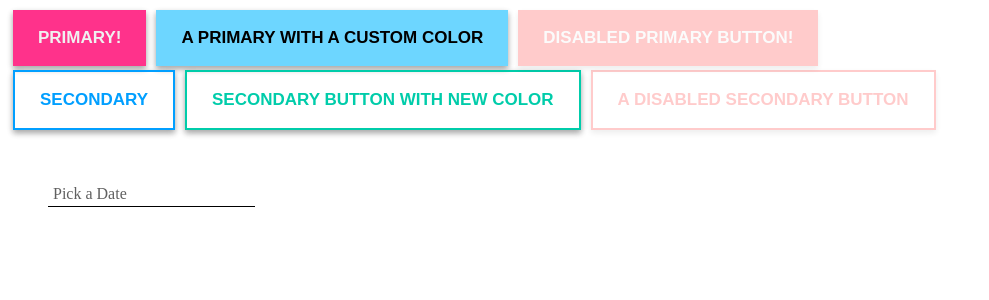
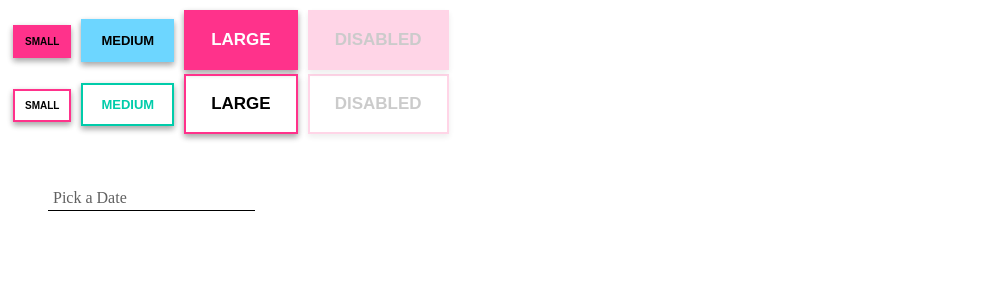
Before and after one commit to pridgey/ppui, a React app: page / in a window 1280 px wide. Shown: the top 300 px of the page, without its empty margins (0-989 px from the left). Built offline with nearby package versions, Linux system fonts and the light colour scheme.

Commit message:
One Button - Start some Date Picker Style

```diff
--- a/src/App.tsx
+++ b/src/App.tsx
@@ -1,47 +1,67 @@
 // react
 import * as React from "react";
 import * as ReactDOM from "react-dom";
-import { DatePicker, PrimaryButton, SecondaryButton } from "./components";
+import { Button, DatePicker } from "./components";
 
 const root = document.getElementById("app") as HTMLElement;
 
 ReactDOM.render(
     <>
-        <PrimaryButton
-            Caption="Primary!"
-            OnClick={() => alert("You clicked the button!")}
+        <Button
+            Caption="Small"
+            OnClick={() => alert("You clicked the best button")}
+            Size="small"
+            TextColor="Black"
         />
-        <PrimaryButton
-            Caption="a primary with a custom color"
-            OnClick={() => alert("You clicked the button 2!")}
-            BackgroundColor="#6DD6FF"
-            TextColor="black"
+        <Button
+            Caption="Medium"
+            OnClick={() => alert("You clicked the best button")}
+            Size="medium"
+            ButtonColor="#6DD6FF"
+            TextColor="Black"
         />
-        <PrimaryButton
-            Caption="Disabled Primary Button!"
-            OnClick={() => alert("You'll never see this.")}
+        <Button
+            Caption="Large"
+            OnClick={() => alert("You clicked the best button")}
+            Size="large"
+            TextColor="White"
+        />
+        <Button
+            Caption="Disabled"
+            OnClick={() => alert("You clicked the best button")}
+            Size="large"
             Disabled={true}
-            BackgroundColor="red"
         />
         <br />
-        <SecondaryButton
-            Caption="Secondary"
-            OnClick={() => alert("You've clicked a secondary button")}
+        <Button
+            Caption="Small"
+            OnClick={() => alert("You clicked the best button")}
+            Size="small"
+            OrdinalType="secondary"
         />
-        <SecondaryButton
-            Caption="Secondary button with new color"
-            OnClick={() => alert("You've clicked another secondary button")}
-            BorderColor="#00CCAA"
+        <Button
+            Caption="Medium"
+            OnClick={() => alert("You clicked the best button")}
+            Size="medium"
+            OrdinalType="secondary"
+            ButtonColor="#00CCAA"
             TextColor="#00CCAA"
         />
-        <SecondaryButton
-            Caption="A disabled secondary button"
-            OnClick={() => alert("You should never see this.")}
+        <Button
+            Caption="Large"
+            OnClick={() => alert("You clicked the best button")}
+            Size="large"
+            OrdinalType="secondary"
+        />
+        <Button
+            Caption="Disabled"
+            OnClick={() => alert("You clicked the best button")}
+            Size="large"
+            OrdinalType="secondary"
             Disabled={true}
-            BorderColor="red"
         />
-        <div style={{ padding: "20px", display: "flex", justifyContent: "space-between"}}>
-            <DatePicker ID="DatePicker1" OnChange={(value) => console.log("The date you have selected: " + value)}/>
+        <div style={{ padding: "20px", display: "flex", justifyContent: "space-between" }}>
+            <DatePicker ID="DatePicker1" OnChange={(value) => console.log("The date you have selected: " + value)} />
         </div>
     </>
     , root);
--- /dev/null
+++ b/src/components/Buttons/Button.tsx
@@ -0,0 +1,109 @@
+import * as React from "react";
+import styled from 'styled-components';
+import { theme } from "../../theming/theme";
+
+export interface IButtonProps {
+    Caption: string;
+    ButtonType?: "button" | "submit" | "reset";
+    OrdinalType?: "primary" | "secondary";
+    TextColor?: string;
+    ButtonColor?: string;
+    Disabled?: boolean;
+    Size?: "small" | "medium" | "large";
+    OnClick: () => void;
+    OnBlur?: (event: React.FocusEvent<HTMLElement>) => void;
+}
+
+interface IButtonStyledProps {
+    TextColor: string;
+    ButtonColor: string;
+    BackgroundColor: string;
+    Size: string;
+    Padding: string;
+}
+
+const StyledButton = styled.button<IButtonStyledProps>`
+    padding: ${(props) => props.Padding};
+    color: ${(props) => props.TextColor};
+    background-color: ${(props) => props.BackgroundColor};
+    border: 2px solid ${(props) => props.ButtonColor};
+    font-weight: 700;
+    font-size: ${(props) => props.Size};
+    text-transform: uppercase;
+    cursor: pointer;
+    box-sizing: border-box;
+    box-shadow: 0 3px 6px rgba(0,0,0,0.16), 0 3px 6px rgba(0,0,0,0.23);
+    margin: 2px 5px;
+
+    &:hover {
+        opacity: 0.8;
+        transition: opacity 0.3s;
+    }
+
+    &:disabled {
+        opacity: 0.2;
+        cursor: not-allowed;
+    }
+`;
+
+export class Button extends React.PureComponent<IButtonProps> {
+    public render() {
+        return (
+            <StyledButton
+                type={this.props.ButtonType || "button"}
+                onClick={this.handleClick}
+                TextColor={this.props.TextColor || "#000"}
+                ButtonColor={this.props.ButtonColor || theme.colorPrimary}
+                disabled={this.props.Disabled}
+                onBlur={this.handleBlur}
+                BackgroundColor={this.calculateBackgroundColor()}
+                Size={this.calculateFontSize()}
+                Padding={this.calculatePadding()}
+            >
+                {this.props.Caption}
+            </StyledButton>
+        );
+    }
+
+    private handleClick = () => {
+        !this.props.Disabled && this.props.OnClick();
+    }
+
+    private handleBlur = (event: React.FocusEvent<HTMLElement>) => {
+        this.props.OnBlur && this.props.OnBlur(event);
+    }
+
+    private calculateFontSize = (): string => {
+        switch (this.props.Size) {
+            case "small":
+                return "10px";
+            case "medium":
+            default:
+                return "13px";
+            case "large":
+                return "17px";
+        }
+    }
+
+    private calculatePadding = (): string => {
+        switch (this.props.Size) {
+            case "small":
+                return "9px 10px";
+            case "medium":
+            default:
+                return "12px 18px";
+            case "large":
+                return "18px 25px";
+        }
+    }
+
+    private calculateBackgroundColor = (): string => {
+        switch (this.props.OrdinalType) {
+            case "primary":
+            default:
+                return this.props.ButtonColor || theme.colorPrimary;
+            case "secondary":
+                return "transparent";
+        }
+    }
+}
--- a/src/components/Buttons/PrimaryButton.tsx
+++ /dev/null
@@ -1,61 +0,0 @@
-import * as React from "react";
-import styled from 'styled-components';
-import { theme } from "../../theming/theme";
-
-export interface IPrimaryButtonProps {
-    Caption: string;
-    ButtonType?: "button" | "submit" | "reset";
-    TextColor?: string;
-    BackgroundColor?: string;
-    Disabled?: boolean;
-    OnClick: () => void;
-}
-
-interface IPrimaryButtonStyledProps {
-    TextColor: string;
-    BackgroundColor: string;
-}
-
-const Button = styled.button<IPrimaryButtonStyledProps>`
-    padding: 18px 25px;
-    color: ${(props) => props.TextColor};
-    background-color: ${(props) => props.BackgroundColor};
-    border: 0;
-    font-weight: 700;
-    font-size: 17px;
-    text-transform: uppercase;
-    cursor: pointer;
-    box-sizing: border-box;
-    box-shadow: 0 3px 6px rgba(0,0,0,0.16), 0 3px 6px rgba(0,0,0,0.23);
-    margin: 2px 5px;
-
-    &:hover {
-        opacity: 0.8;
-        transition: opacity 0.3s;
-    }
-
-    &:disabled {
-        opacity: 0.2;
-        cursor: not-allowed;
-    }
-`;
-
-export class PrimaryButton extends React.PureComponent<IPrimaryButtonProps> {
-    public render() {
-        return (
-            <Button
-                type={this.props.ButtonType || "button"}
-                onClick={this.handleClick}
-                TextColor={this.props.TextColor || theme.colorWhite}
-                BackgroundColor={this.props.BackgroundColor || theme.colorPrimary}
-                disabled={this.props.Disabled}
-            >
-                {this.props.Caption}
-            </Button>
-        );
-    }
-
-    private handleClick = () => {
-        !this.props.Disabled && this.props.OnClick();
-    }
-}
--- a/src/components/Buttons/SecondaryButton.tsx
+++ /dev/null
@@ -1,61 +0,0 @@
-import * as React from "react";
-import styled from 'styled-components';
-import { theme } from "../../theming/theme";
-
-export interface ISecondaryButtonProps {
-    Caption: string;
-    ButtonType?: "button" | "submit" | "reset";
-    TextColor?: string;
-    BorderColor?: string;
-    Disabled?: boolean;
-    OnClick: () => void;
-}
-
-interface ISecondaryButtonStyledProps {
-    TextColor: string;
-    BorderColor: string;
-}
-
-const Button = styled.button<ISecondaryButtonStyledProps>`
-    padding: 18px 25px;
-    color: ${(props) => props.TextColor};
-    background-color: transparent;
-    border: 2px solid ${(props) => props.BorderColor};
-    font-weight: 700;
-    font-size: 17px;
-    text-transform: uppercase;
-    cursor: pointer;
-    box-sizing: border-box;
-    box-shadow: 0 3px 6px rgba(0,0,0,0.16), 0 3px 6px rgba(0,0,0,0.23);
-    margin: 2px 5px;
-
-    &:hover {
-        opacity: 0.8;
-        transition: opacity 0.3s;
-    }
-
-    &:disabled {
-        opacity: 0.2;
-        cursor: not-allowed;
-    }
-`;
-
-export class SecondaryButton extends React.PureComponent<ISecondaryButtonProps> {
-    public render() {
-        return (
-            <Button
-                type={this.props.ButtonType || "button"}
-                onClick={this.handleClick}
-                TextColor={this.props.TextColor || this.props.BorderColor || theme.colorSecondary}
-                BorderColor={this.props.BorderColor || theme.colorSecondary}
-                disabled={this.props.Disabled}
-            >
-                {this.props.Caption}
-            </Button>
-        );
-    }
-
-    private handleClick = () => {
-        !this.props.Disabled && this.props.OnClick();
-    }
-}
--- a/src/components/Buttons/index.ts
+++ b/src/components/Buttons/index.ts
@@ -1,2 +1 @@
-export * from "./PrimaryButton";
-export * from "./SecondaryButton";
+export * from "./Button";
--- a/src/components/Inputs/DatePicker/DatePicker.tsx
+++ b/src/components/Inputs/DatePicker/DatePicker.tsx
@@ -1,6 +1,6 @@
 import * as React from "react";
 import styled from "styled-components";
-import { DayTable, Dropdown, IDropdownOption } from "../../../components";
+import { DayTable, Dropdown, IDropdownOption, Button } from "../../../components";
 
 const ComponentWrapper = styled.div`
     display: flex;
@@ -70,7 +70,6 @@ const FloatingLabel = styled.label`
 
 const CalendarWrapper = styled.div`
     background: #fefefe;
-    height: 350px;
     width: 300px;
     box-sizing: border-box;
     border-radius: 7.5px;
@@ -78,6 +77,7 @@ const CalendarWrapper = styled.div`
     z-index: 1;
     outline: none;
     border: 1px solid black;
+    padding: 15px 0px;
 
 
     &::after {
@@ -144,10 +144,6 @@ const CalendarFooter = styled.footer`
     justify-content: center;
 `;
 
-const TodayButton = styled.button`
-
-`;
-
 const Month: { [decimal: string]: string } = {
     0: "Jan",
     1: "Feb",
@@ -178,7 +174,7 @@ export interface IDatePickerState {
     Value: string;
     HasValue: boolean;
     HasDate: boolean;
-    ActiveCell: { Day: number, Month: number, Year: number};
+    ActiveCell: { Day: number, Month: number, Year: number };
     DateFormat: string;
     IsCalendarOpen: boolean;
 }
@@ -200,7 +196,7 @@ export class DatePicker extends React.Component<IDatePickerProps, IDatePickerSta
             Value: startValue ? `${("0" + (Number(this.props.StartDate.getMonth()) + 1).toString()).slice(-2)}/${("0" + this.props.StartDate.getDate().toString()).slice(-2)}/${this.props.StartDate.getFullYear().toString()}` : "",
             HasValue: startValue ? true : false,
             HasDate: startValue ? true : false,
-            ActiveCell: { Day: startDay, Month: startMonth, Year: startYear},
+            ActiveCell: { Day: startDay, Month: startMonth, Year: startYear },
             DateFormat: this.props.DateFormat !== undefined ? this.props.DateFormat : this.DefaultDateFormat,
             IsCalendarOpen: false,
         };
@@ -231,21 +227,21 @@ export class DatePicker extends React.Component<IDatePickerProps, IDatePickerSta
                         <InputLabel><span>Pick a Date</span></InputLabel>
                     }
                 </InputWrapper>
-                { this.state.IsCalendarOpen ?
+                {this.state.IsCalendarOpen ?
                     <CalendarWrapper id={this.props.ID + "_CalendarWrapper"} data-transformx="right" data-transformy="bottom">
                         <CalendarHeader>
-                            <button onClick={() => this.changeMonth(-1)} onBlur={this.handleChildBlur}>prev</button>
-                            <Dropdown Value={this.state.HasDate ? this.state.ActiveCell.Month.toString() : today.getMonth().toString()} Options={this.getMonthDropdownOptions()} OnChange={this.setMonth} OnBlur={this.handleChildBlur}/>
-                            <Dropdown Value={this.state.HasDate ? this.state.ActiveCell.Year.toString() : today.getFullYear().toString()} Options={this.getYearDropdownOptions()} OnChange={this.setYear} OnBlur={this.handleChildBlur}/>
-                            <button onClick={() => this.changeMonth(1)} onBlur={this.handleChildBlur}>next</button>
+                            <Button Size="small" OrdinalType="secondary" OnClick={() => this.changeMonth(-1)} OnBlur={this.handleChildBlur} Caption="Prev" />
+                            <Dropdown Value={this.state.HasDate ? this.state.ActiveCell.Month.toString() : today.getMonth().toString()} Options={this.getMonthDropdownOptions()} OnChange={this.setMonth} OnBlur={this.handleChildBlur} />
+                            <Dropdown Value={this.state.HasDate ? this.state.ActiveCell.Year.toString() : today.getFullYear().toString()} Options={this.getYearDropdownOptions()} OnChange={this.setYear} OnBlur={this.handleChildBlur} />
+                            <Button Size="small" OrdinalType="secondary" OnClick={() => this.changeMonth(1)} OnBlur={this.handleChildBlur} Caption="Next" />
                         </CalendarHeader>
                         <DayTable
-                            ActiveCell={this.state.HasDate ? this.state.ActiveCell : {Day: today.getDate(), Month: today.getMonth(), Year: today.getFullYear()}}
+                            ActiveCell={this.state.HasDate ? this.state.ActiveCell : { Day: today.getDate(), Month: today.getMonth(), Year: today.getFullYear() }}
                             OnClick={this.setDay}
                             OnBlur={this.handleChildBlur}
                         />
                         <CalendarFooter>
-                            <TodayButton onClick={this.setDateToToday} onBlur={this.handleChildBlur}>Today</TodayButton>
+                            <Button Size="small" OrdinalType="primary" OnClick={this.setDateToToday} OnBlur={this.handleChildBlur} Caption="Today" />
                         </CalendarFooter>
                     </CalendarWrapper>
                     :
@@ -323,7 +319,7 @@ export class DatePicker extends React.Component<IDatePickerProps, IDatePickerSta
     private getMonthDropdownOptions = (): IDropdownOption[] => {
         const options: IDropdownOption[] = [];
         for (let month = 0; month < 12; month++) {
-            options.push({Caption: Month[month], Value: month.toString()});
+            options.push({ Caption: Month[month], Value: month.toString() });
         }
         return options;
     }
@@ -333,7 +329,7 @@ export class DatePicker extends React.Component<IDatePickerProps, IDatePickerSta
         const minYear: number = this.props.MinYear ? this.props.MinYear : 1800;
         const maxYear: number = this.props.MaxYear ? this.props.MaxYear : 2200;
         for (let year = minYear; year <= maxYear; year++) {
-            options.push({Caption: year.toString(), Value: year.toString()});
+            options.push({ Caption: year.toString(), Value: year.toString() });
         }
         return options;
     }
@@ -358,10 +354,12 @@ export class DatePicker extends React.Component<IDatePickerProps, IDatePickerSta
     }
 
     private setDay = (year: number, month: number, day: number) => {
-        this.setState({ActiveCell: { Day: day, Month: month, Year: year },
+        this.setState({
+            ActiveCell: { Day: day, Month: month, Year: year },
             IsCalendarOpen: false,
             Value: this.formatValue(day, month, year),
-                       HasValue: true, HasDate: true}, () => {
+            HasValue: true, HasDate: true
+        }, () => {
             this.props.OnChange(this.state.Value);
         });
     }
@@ -370,9 +368,11 @@ export class DatePicker extends React.Component<IDatePickerProps, IDatePickerSta
         const day = this.state.ActiveCell.Day;
         const month: number = Number(value);
         const year = this.state.ActiveCell.Year;
-        this.setState({HasValue: true, HasDate: true, IsCalendarOpen: true,
+        this.setState({
+            HasValue: true, HasDate: true, IsCalendarOpen: true,
             Value: this.formatValue(day, month, year),
-                       ActiveCell: {Day: day, Month: month, Year: year}}, () => {
+            ActiveCell: { Day: day, Month: month, Year: year }
+        }, () => {
             this.props.OnChange(this.state.Value);
         });
     }
@@ -381,21 +381,23 @@ export class DatePicker extends React.Component<IDatePickerProps, IDatePickerSta
         const day = this.state.ActiveCell.Day;
         const month = this.state.ActiveCell.Month;
         const year: number = Number(value);
-        this.setState({HasValue: true, HasDate: true, IsCalendarOpen: true,
+        this.setState({
+            HasValue: true, HasDate: true, IsCalendarOpen: true,
             Value: this.formatValue(day, month, year),
-                       ActiveCell: {Day: day, Month: month, Year: year}}, () => {
+            ActiveCell: { Day: day, Month: month, Year: year }
+        }, () => {
             this.props.OnChange(this.state.Value);
         });
     }
 
     private handleInputFocus = () => {
-        this.setState({IsCalendarOpen: true});
+        this.setState({ IsCalendarOpen: true });
     }
 
     private handleChildBlur = (event: React.FocusEvent<HTMLElement>) => {
         if (event.relatedTarget === null ||
             !document.getElementById(this.props.ID).contains(event.relatedTarget as Node)) {
-            this.setState({IsCalendarOpen: false});
+            this.setState({ IsCalendarOpen: false });
         }
     }
 
@@ -404,16 +406,16 @@ export class DatePicker extends React.Component<IDatePickerProps, IDatePickerSta
         if (event.relatedTarget === null ||
             !document.getElementById(this.props.ID).contains(event.relatedTarget as Node)) {
             if (currValLength > 0) {
-                this.setState({HasValue: true});
+                this.setState({ HasValue: true });
             } else {
-                this.setState({HasValue: false});
+                this.setState({ HasValue: false });
             }
             if (currValLength === this.state.DateFormat.length) {
-                this.setState({HasDate: true});
+                this.setState({ HasDate: true });
             } else {
-                this.setState({HasDate: false});
+                this.setState({ HasDate: false });
             }
-            this.setState({IsCalendarOpen: false});
+            this.setState({ IsCalendarOpen: false });
         }
     }
 
@@ -423,12 +425,12 @@ export class DatePicker extends React.Component<IDatePickerProps, IDatePickerSta
         const reDelimiter = new RegExp("\/");
         if ((reNumber.test(currVal.substring(currVal.length - 1, currVal.length)) && currVal.length < 11) || currVal.length === 0) {
             if ((currVal.length === 2 || currVal.length === 5) && currVal > this.state.Value) {
-                this.setState({Value: currVal + "/", HasDate: false});
+                this.setState({ Value: currVal + "/", HasDate: false });
             } else {
-                this.setState({Value: currVal, HasDate: false});
+                this.setState({ Value: currVal, HasDate: false });
             }
         } else if (reDelimiter.test(currVal.substring(currVal.length - 1, currVal.length)) && currVal.length < 11) {
-            this.setState({Value: currVal});
+            this.setState({ Value: currVal });
         }
 
         // update ActiveCell if new value's length matches DateFormat's length
@@ -436,11 +438,11 @@ export class DatePicker extends React.Component<IDatePickerProps, IDatePickerSta
             const month = Number(currVal.substring(0, 2));
             const day = Number(currVal.substring(3, 5));
             const year = Number(currVal.substring(6, 10));
-            this.setState({ActiveCell: {Day: day, Month: month - 1, Year: year}, HasDate: true}, () => {
+            this.setState({ ActiveCell: { Day: day, Month: month - 1, Year: year }, HasDate: true }, () => {
                 this.props.OnChange(this.state.Value);
             });
         } else if (currVal.length === 9) {
-            this.setState({HasDate: false});
+            this.setState({ HasDate: false });
         }
     }
 }
```
Also changed, not shown: src/components/Inputs/DatePicker/DayTable.tsx (+15 -16 lines). Lines whose indentation alone changed are shown as unchanged.
